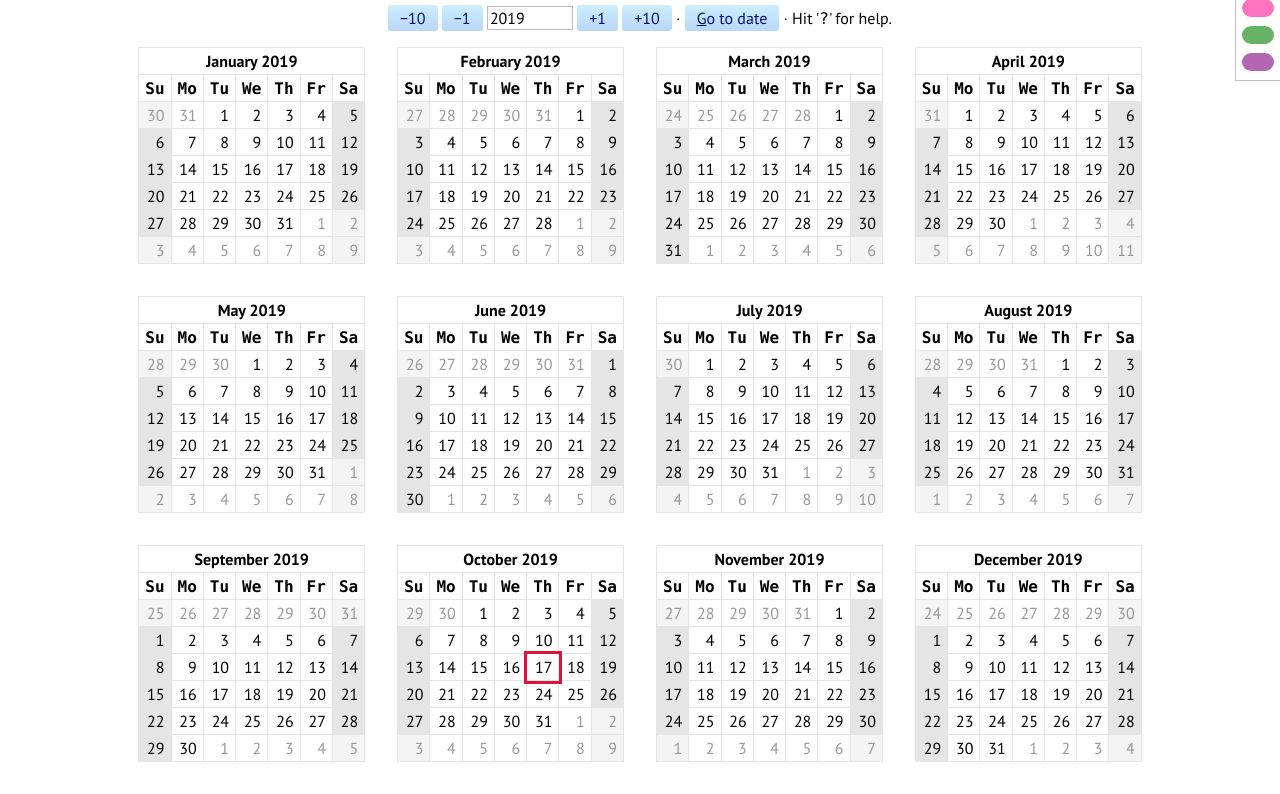
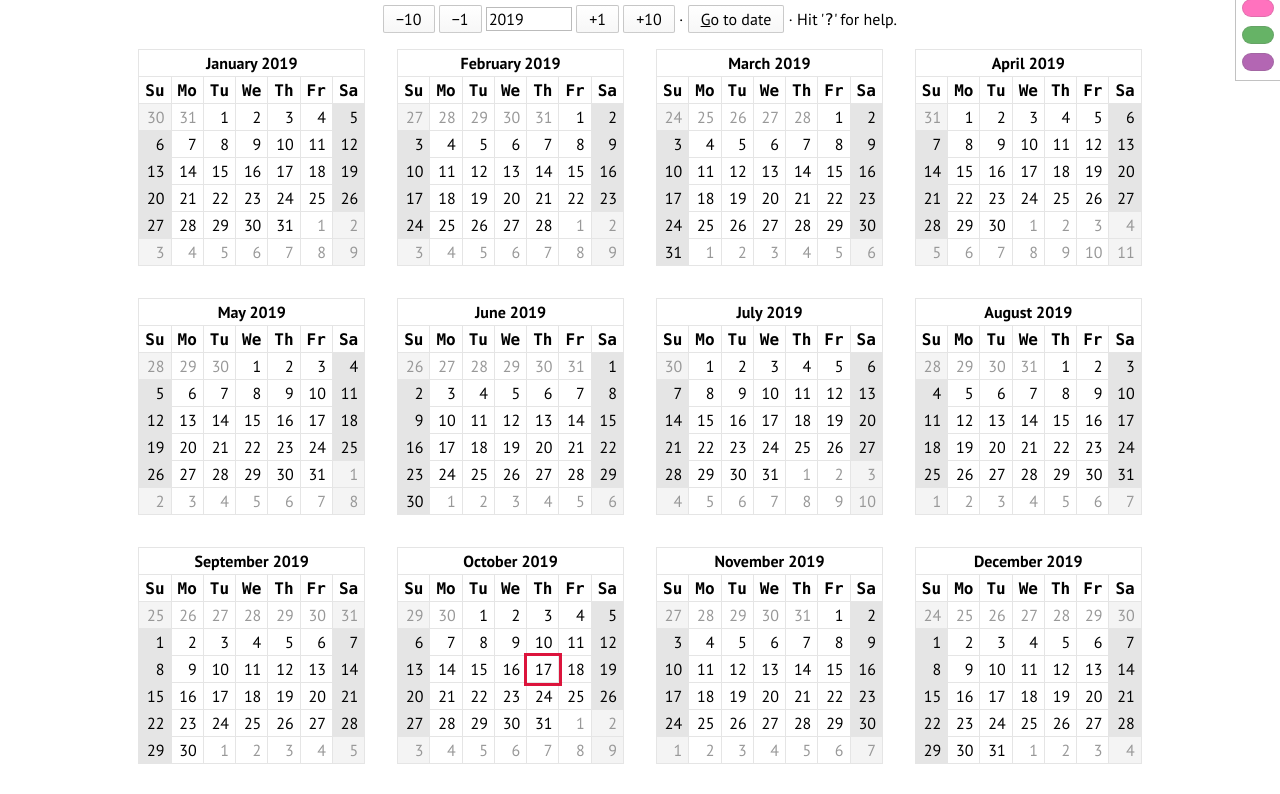
Before and after one commit to sharat87/just-a-calendar, a plain HTML site: page index.html in a window 1280 px wide. Shown: the part 58-852 px from the top of the page. Drawn offline with Linux system fonts and the light colour scheme.

Commit message:
Make buttons stand out less.

```diff
--- a/styles.css
+++ b/styles.css
@@ -54,17 +54,20 @@ input {
 }
 
 button {
-	color: #017;
-	background-color: #CEF;
-	background-image: linear-gradient(transparent, rgba(0, 0, 200, .1));
-	border: none;
+	color: var(--fg-color);
+	background-image: linear-gradient(var(--bg-color), var(--bg-color-alt));
+	border: 1px solid rgba(0, 0, 0, .2);
 	padding: 3px 12px;
-	border-radius: 3px;
+	border-radius: 2px;
 	min-width: 2em;
 }
 
 button:hover {
-	background-image: linear-gradient(transparent, rgba(0, 0, 200, .2));
+	border-color: rgba(0, 0, 0, .5);
+}
+
+button:active {
+	background-image: linear-gradient(var(--bg-color-alt), var(--bg-color));
 }
 
 #yearInput {
```
